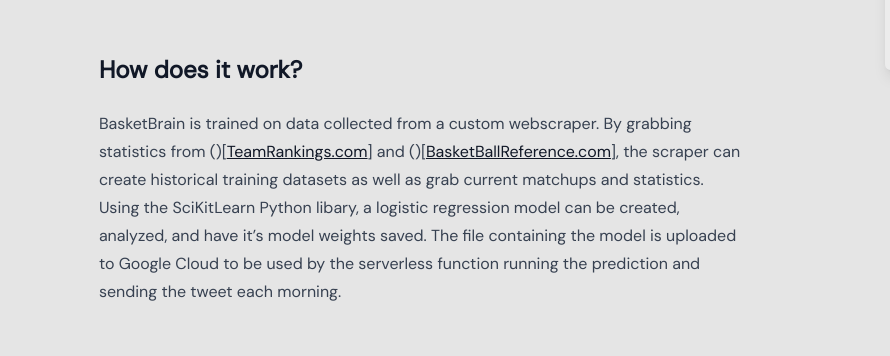
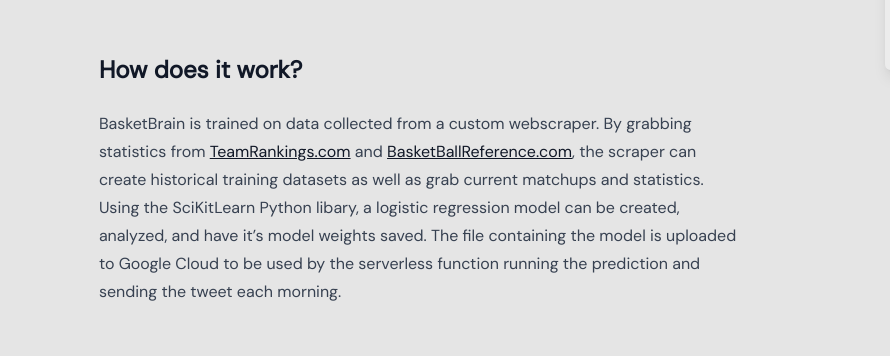
Before and after one commit to evangoldsmith/evan-portfolio, an Astro site: page /projects/basketbrain in a window 1280 px wide. Shown: the part 442-798 px from the top of the page, 0-890 px from the left. Built offline with nearby package versions, Linux system fonts and the light colour scheme; Astro itself is replaced by a stand-in of ours.

Commit message:
Update links in basketbrain.md

```diff
--- a/src/content/projects/basketbrain.md
+++ b/src/content/projects/basketbrain.md
@@ -15,7 +15,7 @@ BasketBrain is a logistic regression model built to predict the outcome of NBA m
 
 ## **How does it work?**
 
-BasketBrain is trained on data collected from a custom webscraper. By grabbing statistics from ()[TeamRankings.com] and ()[BasketBallReference.com], the scraper can create historical training datasets as well as grab current matchups and statistics. Using the SciKitLearn Python libary, a logistic regression model can be created, analyzed, and have it's model weights saved. The file containing the model is uploaded to Google Cloud to be used by the serverless function running the prediction and sending the tweet each morning.
+BasketBrain is trained on data collected from a custom webscraper. By grabbing statistics from [TeamRankings.com](https://TeamRankings.com) and [BasketBallReference.com](https://BasketBallReference.com), the scraper can create historical training datasets as well as grab current matchups and statistics. Using the SciKitLearn Python libary, a logistic regression model can be created, analyzed, and have it's model weights saved. The file containing the model is uploaded to Google Cloud to be used by the serverless function running the prediction and sending the tweet each morning.
 
 ## **How can I use it?**
 
```
